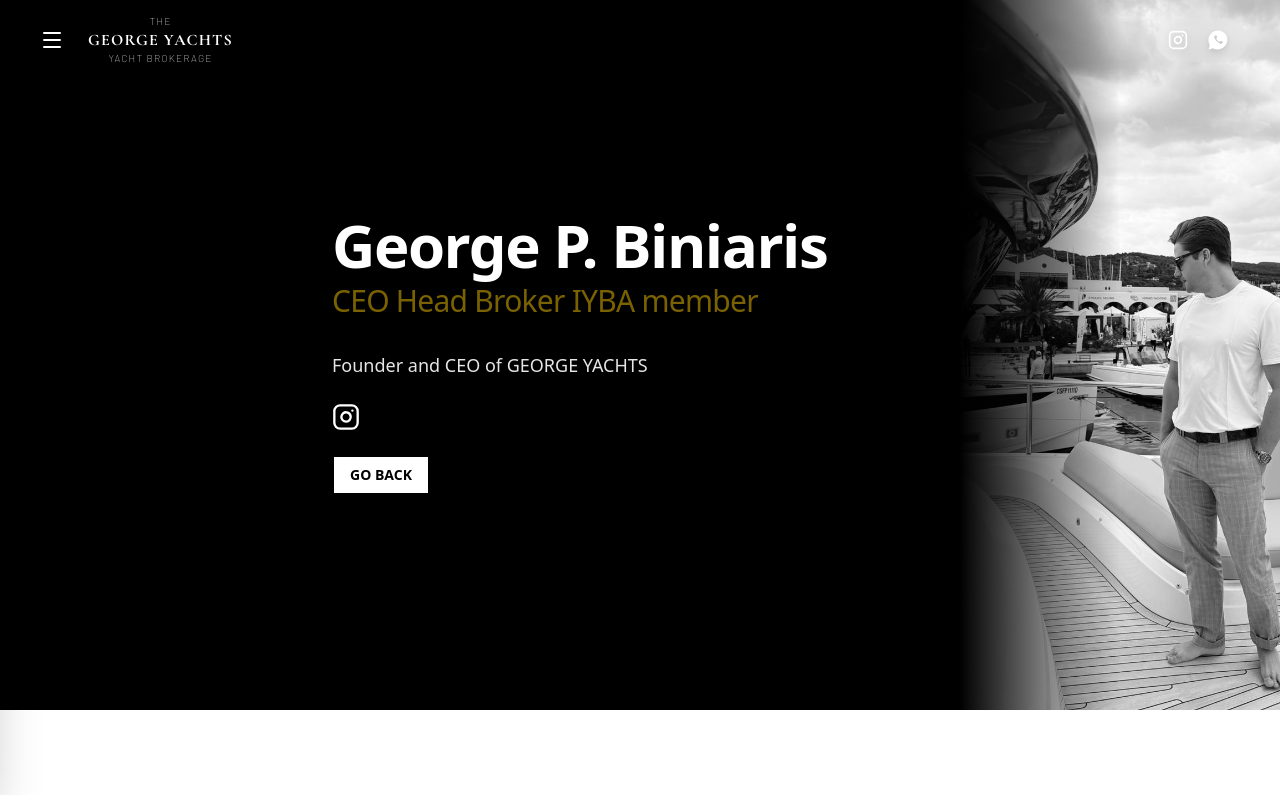
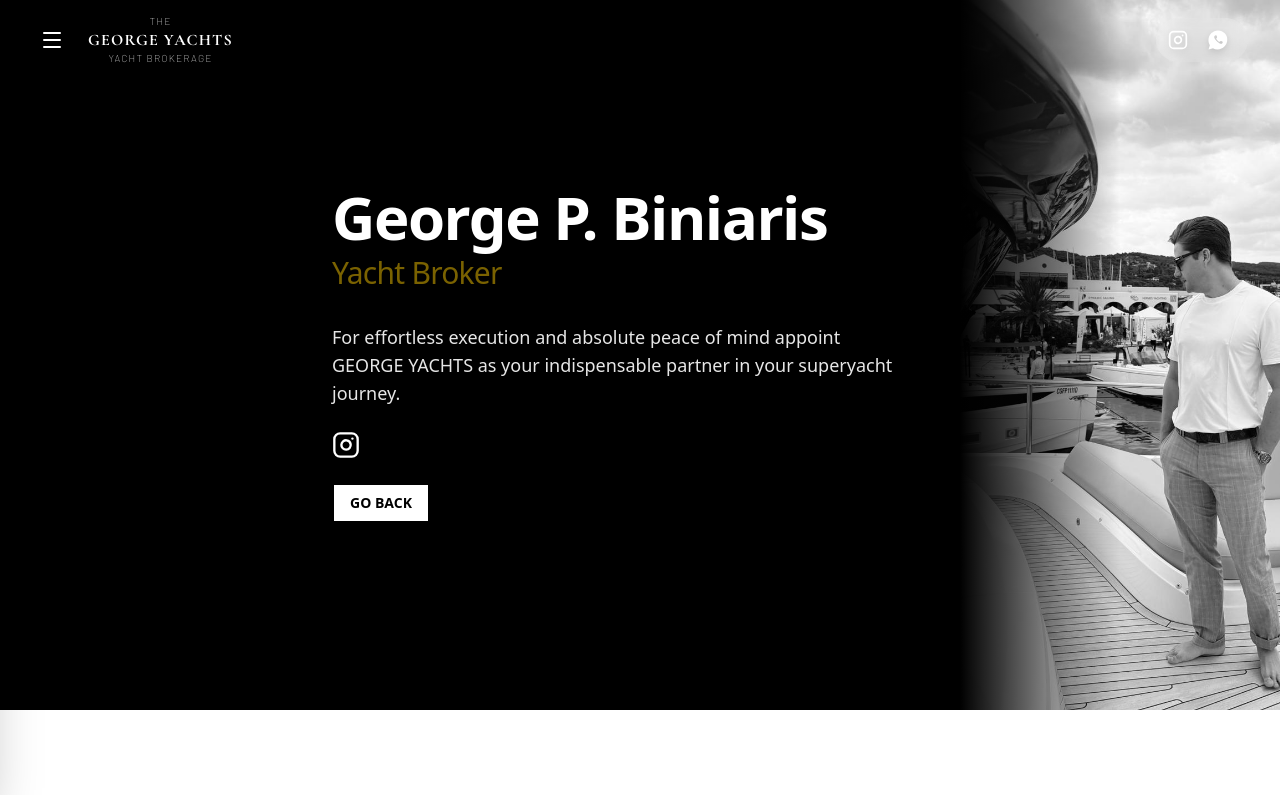
Before and after one commit to gbiniaris13/george-yachts, a Next.js app: page /team/george-biniaris in a window 1280 px wide. Shown: the top 795 px of the page. Built offline with nearby package versions, Linux system fonts and the light colour scheme; no server answers.

Commit message:
edit george profile title

```diff
--- a/app/team/george-biniaris/GeorgeBiniarisClient.jsx
+++ b/app/team/george-biniaris/GeorgeBiniarisClient.jsx
@@ -21,8 +21,7 @@ const GeorgeBiniarisClient = () => {
       {/* 1. The Split-Screen Profile Section (from before) */}
       <ProfileSection
         heading="George P. Biniaris"
-        subtitle="CEO Head Broker IYBA member"
-        paragraph="Founder and CEO of GEORGE YACHTS"
+        subtitle="Yacht Broker"
         imageUrl="/images/george.jpg"
         altText="Portrait of George Biniaris"
         instagramUrl="https://instagram.com/george_p.biniaris"
```
